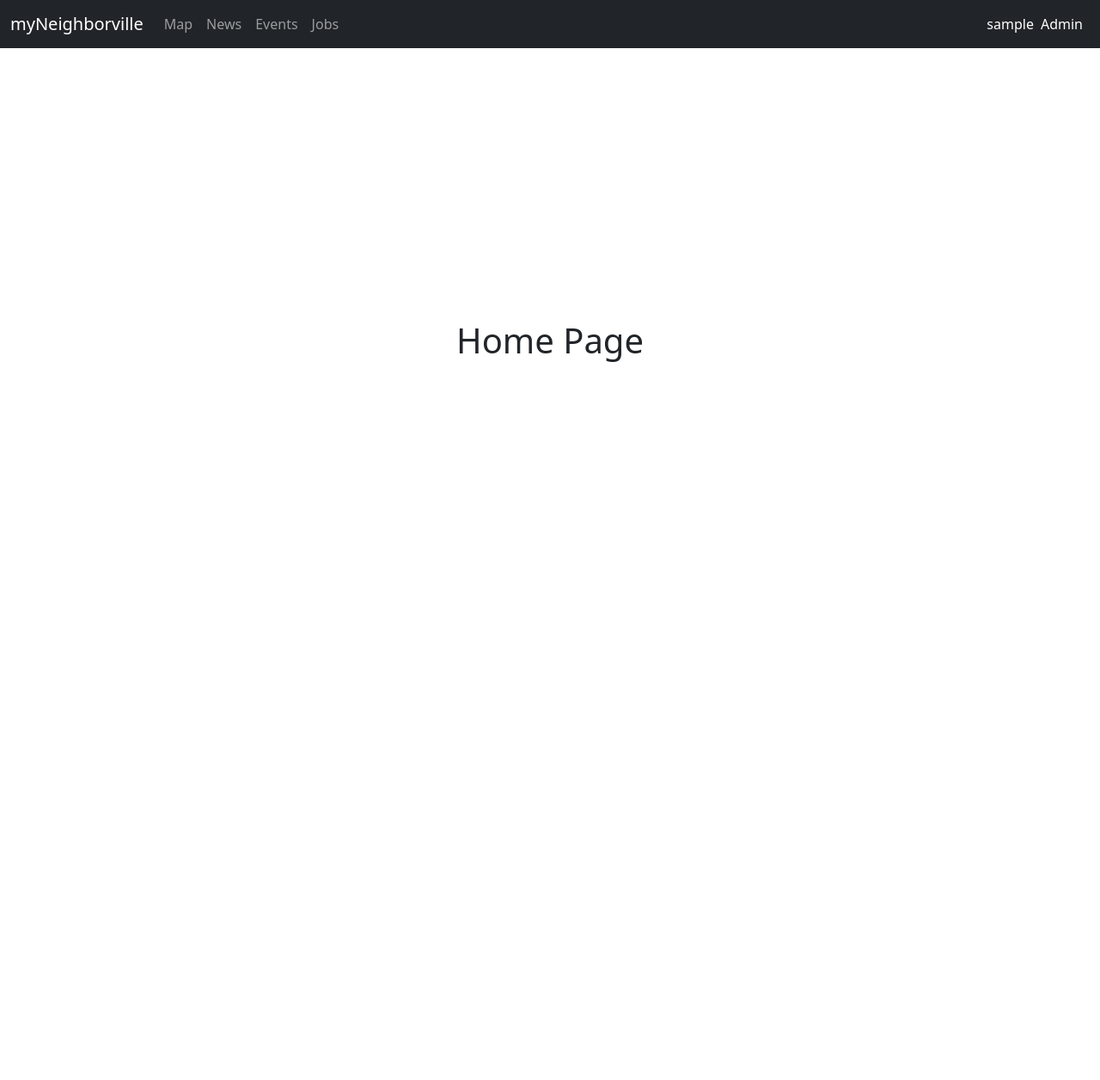
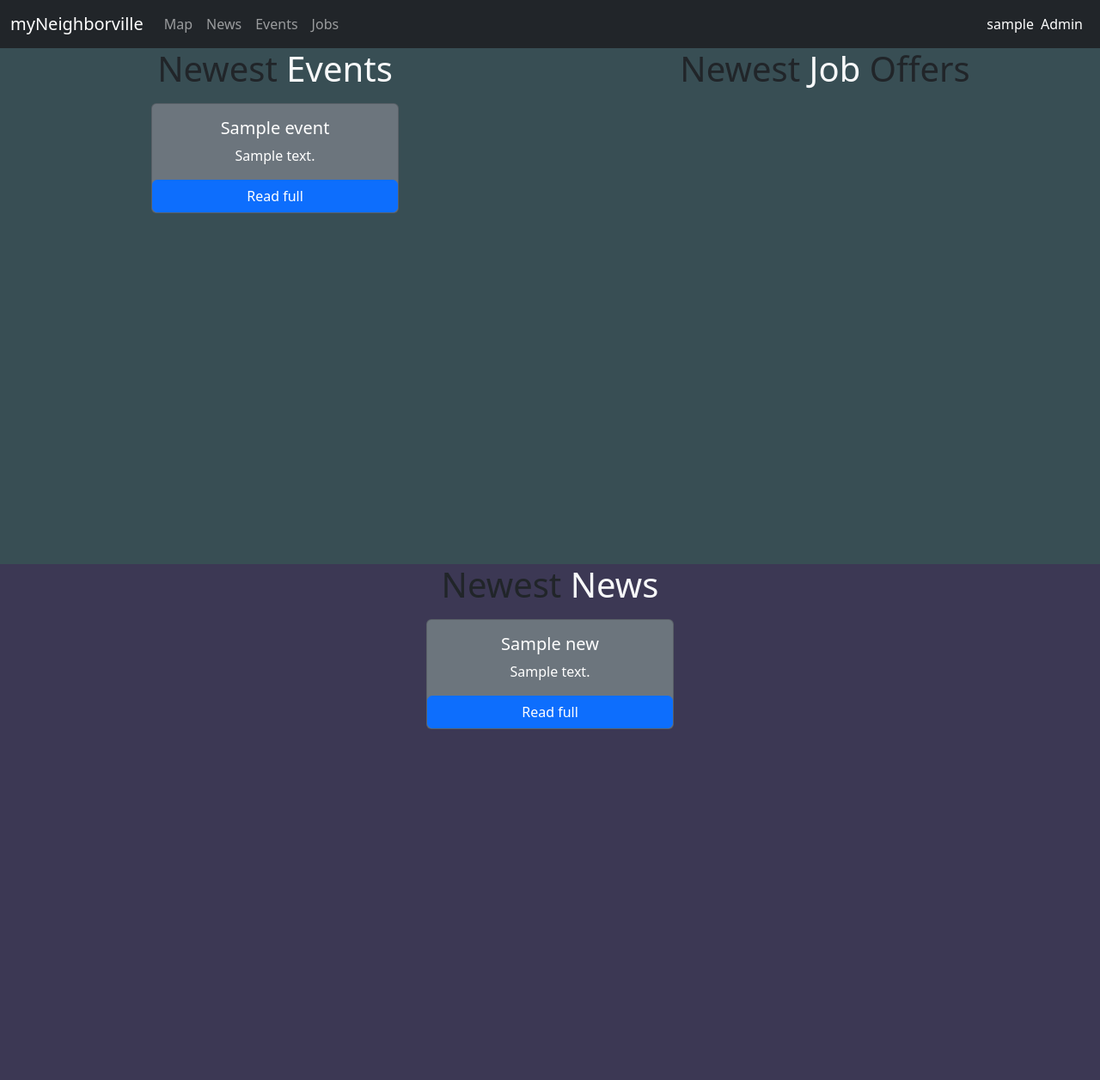
Before and after one commit to jakuboldziej/myneighborville.me, a Django app: page / in a window 1280 px wide. Shown: the whole page at 86% size. Before the commit the page ends 421 px from the top, so only its background shows below. Run offline with Django 3.2, Linux system fonts and the light colour scheme; a user stored in the database is signed in; tables that the repository leaves empty hold one stand-in row (values such as "Sample post"); data that the repository does not hold is empty.

Commit message:
geocoding

```diff
--- /dev/null
+++ b/locations.txt
@@ -0,0 +1,2 @@
+Wrocław = 51.1079, 17.0385
+rynek = 51.1104, 17.0310
--- /dev/null
+++ b/static/css/index.css
@@ -0,0 +1,23 @@
+#events{
+    width: 50%;
+    height: 600px;
+    overflow: scroll;
+    overflow-x: hidden;
+    background-color: rgb(56, 78, 84);
+}
+#jobs{
+    width: 50%;
+    height: 600px;
+    overflow: scroll;
+    overflow-x: hidden;
+    background-color: rgb(56, 78, 84);
+}
+#news{
+    width: 100%;
+    height: 600px;
+    background-color: rgb(60, 56, 84);
+}
+.card-body{
+    max-height: 200px;
+    overflow: hidden;
+}
--- a/templates/base.html
+++ b/templates/base.html
@@ -23,13 +23,13 @@
               <a class="nav-link" href="/map">Map</a>
             </li>
             <li class="nav-item">
-              <a class="nav-link" href="#">News</a>
+              <a class="nav-link" href="/news">News</a>
             </li>
             <li class="nav-item">
               <a class="nav-link" href="/events">Events</a>
             </li>
             <li class="nav-item">
-              <a class="nav-link" href="#">Jobs</a>
+              <a class="nav-link" href="/jobs">Jobs</a>
             </li>
           </ul>
           <span class="navbar-text">
--- a/templates/index.html
+++ b/templates/index.html
@@ -2,10 +2,58 @@
 {% load static %}
 {% block title %}Home{% endblock %}
 {% block head %}
+<link rel="stylesheet" href="{% static 'css/index.css' %}">
 
 {% endblock %}
 {% block main %}
-  <div class="position-absolute top-50 start-50 translate-middle">
-    <h1>Home Page</h1>
+  <div class="d-flex flex-wrap">
+    <div id="events">
+      <div class="d-flex justify-content-center">
+        <h1 class="text-dark">Newest <a href="/events" class="link-light text-decoration-none">Events</a></h1>
+      </div>
+      <div class="d-flex justify-content-center flex-wrap">
+        {% for event in events %}
+                <div class="events card text-center text-bg-secondary m-2" style="width: 18rem;">
+                    <div class="card-body">
+                      <h5 class="card-title">{{event.title}}</h5>
+                      <p class="card-text">{{event.description}}</p>
+                    </div>
+                    <a href="events/{{event.id}}" class="btn btn-primary">Read full</a>
+                </div>
+        {% endfor %}
+      </div>
+    </div>
+    <div id="jobs">
+      <div class="d-flex justify-content-center">
+        <h1 class="text-dark">Newest <a href="/jobs" class="link-light text-decoration-none">Job</a> Offers</h1>
+      </div>
+      <div class="d-flex justify-content-center flex-wrap">
+        {% for job in jobs %}
+                <div class="jobs card text-center text-bg-secondary m-2" style="width: 18rem;">
+                    <div class="card-body">
+                      <h5 class="card-title">{{job.title}}</h5>
+                      <p class="card-text">{{job.description}}</p>
+                    </div>
+                    <a href="jobs/{{job.id}}" class="btn btn-primary">Read full</a>
+                </div>
+        {% endfor %}
+      </div>
+    </div>
+    <div id="news">
+      <div class="d-flex justify-content-center">
+        <h1>Newest <a href="/news" class="link-light text-decoration-none">News</a></h1>
+      </div>
+      <div class="d-flex justify-content-center flex-wrap">
+        {% for newss in news %}
+                <div class="news card text-center text-bg-secondary m-2" style="width: 18rem;">
+                    <div class="card-body">
+                      <h5 class="card-title">{{newss.title}}</h5>
+                      <p class="card-text">{{newss.description}}</p>
+                    </div>
+                    <a href="news/{{newss.id}}" class="btn btn-primary">Read full</a>
+                  </div>
+        {% endfor %}
+      </div>
+    </div>
   </div>
 {% endblock %}
--- a/website/models.py
+++ b/website/models.py
@@ -13,6 +13,9 @@ class News(models.Model):
     user = models.ManyToManyField(WebsiteUser)
     title = models.CharField(max_length=100)
     description = models.TextField(max_length=10000)
+    createdAtDate = models.DateField()
+    createdAtTime = models.TimeField(auto_now=False, auto_now_add=False)
+    location = models.CharField(max_length=100)
 
     def __str__(self):
         return self.title
@@ -25,6 +28,7 @@ class Event(models.Model):
     dateEnd = models.DateField()
     timeStart = models.TimeField(auto_now=False, auto_now_add=False)
     timeEnd = models.TimeField(auto_now=False, auto_now_add=False)
+    location = models.CharField(max_length=100)
 
     def __str__(self):
         return self.title
@@ -37,3 +41,13 @@ class Marker(models.Model):
 
     def __str__(self):
         return self.title
+
+class Job(models.Model):
+    userId = models.IntegerField()
+    people = models.ManyToManyField(WebsiteUser)
+    title = models.CharField(max_length=100)
+    description = models.TextField(max_length=10000)
+    location = models.CharField(max_length=100)
+
+    def __str__(self):
+        return self.title
--- a/website/urls.py
+++ b/website/urls.py
@@ -6,16 +6,24 @@ urlpatterns = [
     # Views
     path('', views.index, name='index'),
     path('map/', views.map, name='map'),
+    path('news/', views.news, name='news'),
+    path('jobs/', views.jobs, name='jobs'),
     path('events/', views.events, name='events'),
+
     path('profile/<int:id>', views.profile, name='profile'),
-    path('add_marker/', views.addMarkerView, name="addMarkerView"),
-    path('add_news/', views.addNewsView, name="addNewsView"),
+    path('news/<int:id>', views.oneNews, name='oneNews'),
+    path('events/<int:id>', views.event, name='event'),
+    path('jobs/<int:id>', views.job, name='job'),
 
     # Events
-    path('add_event/', views.addEvent, name="addEvent"),
+    path('add_event/', views.addEvent, name='addEvent'),
+    path('add_news/', views.addNews, name='addNews'),
+    path('add_job/', views.addJob, name='addJob'),
+    path('add_marker/', views.addMarker, name='addMarker'),
+
 
     # Auth
-    path('', include("django.contrib.auth.urls")),
+    path('', include('django.contrib.auth.urls')),
     path('register/', views.register, name='register'),
     path('logout/', views.logout, name='logout'),
 ]
--- a/website/views.py
+++ b/website/views.py
@@ -1,35 +1,53 @@
 from django.shortcuts import render, redirect
 from django.contrib.auth import logout
+from django.contrib.auth.decorators import login_required
 from django.contrib.auth.hashers import make_password
 from django.contrib.auth.models import User
 from django.contrib import messages
-
 from django.conf import settings
 
 import datetime
 
-from .models import WebsiteUser, Event, News, Marker
+from .models import WebsiteUser, Event, News, Marker, Job
 
 # 404 Handling
 def view_page_not_found(request, exception):
     return render(request, '404.html')
 
 # Views
+@login_required
 def index(request):
+    events = Event.objects.all().order_by('-id')[:6]
+    news = News.objects.all().order_by('-id')[:6]
+    jobs = Job.objects.all().order_by('-id')[:6]
     context = {
-
+        'events': events,
+        'news': news,
+        'jobs': jobs,
     }
     return render(request, 'index.html', context)
 
+@login_required
 def map(request):
     markers = Marker.objects.all()
     api_key = settings.GOOGLE_API_KEY
+    userLocation = WebsiteUser.objects.get(id=request.user.id).location
     context = {
         'markers': markers,
         'api_key': api_key,
+        'userLocation': userLocation,
     }
     return render(request, 'map.html', context)
 
+@login_required
+def news(request):
+    news = News.objects.all().order_by('-id')
+    context = {
+        'news': news,
+    }
+    return render(request, 'news.html', context)
+
+@login_required
 def events(request):
     events = Event.objects.all().order_by('-id')
     context = {
@@ -37,39 +55,61 @@ def events(request):
     }
     return render(request, 'events.html', context)
 
+@login_required
+def jobs(request):
+    jobs = Job.objects.all().order_by('-id')
+    context = {
+        'jobs': jobs,
+    }
+    return render(request, 'jobs.html', context)
+
+# Views with params
+@login_required
 def profile(request, id):
     currentUser = User.objects.get(id=id)
     currentWebsiteUser = WebsiteUser.objects.get(user=currentUser)
     userEvents = Event.objects.filter(user=currentWebsiteUser).order_by('id')
     userNews = News.objects.filter(user=currentWebsiteUser)
+    userJobs = Job.objects.filter(userId=currentWebsiteUser.id)
     request.session["currentWebsiteUser"] = currentWebsiteUser.id
 
     context = {
         'currentUser': currentUser,
         'userEvents': userEvents,
         'userNews': userNews,
+        'userJobs': userJobs,
     }
     return render(request, 'profile.html', context)
 
-def addMarkerView(request):
-    if request.method == 'POST':
-        location = request.POST['location']
-        title = request.POST['title']
-        content = request.POST['content']
-        locSplit = location.split(', ')
-        lat = locSplit[0]
-        lng = locSplit[1]
+@login_required
+def oneNews(request, id):
+    oneNews = News.objects.get(id=id)
+    context = {
+        'oneNews': oneNews,
+    }
+    return render(request, 'oneNews.html', context)
 
-        # return redirect('/addMarker/' + location + '/' + title + '/' + content)
-        return redirect('/map')
-    else:
-        return render(request, 'addMarker.html')
+@login_required
+def event(request, id):
+    event = Event.objects.get(id=id)
+    context = {
+        'event': event,
+    }
+    return render(request, 'event.html', context)
 
-def addNewsView(request):
-
-    return render(request, 'addNews.html')
+@login_required
+def job(request, id):
+    job = Job.objects.get(id=id)
+    userId = int(job.userId)
+    createdBy = WebsiteUser.objects.get(id=userId)
+    context = {
+        'job': job,
+        'createdBy': createdBy
+    }
+    return render(request, 'job.html', context)
 
 # Events
+@login_required
 def addEvent(request):
     if request.method == "POST":
         currentUser = User.objects.get(id=request.user.id)
@@ -93,10 +133,79 @@ def addEvent(request):
 
         return redirect('/profile/' + str(currentWebsiteUser))
     else:
+        return render(request, 'addEvent.html')
+
+@login_required
+def addNews(request):
+    if request.method == "POST":
+        currentUser = User.objects.get(id=request.user.id)
+        currentWebsiteUser = WebsiteUser.objects.get(user=currentUser)
+        users = [currentWebsiteUser]
+        title = request.POST['title']
+        description = request.POST['description']
+
+        newNews = News.objects.create(
+            title=title,
+            description=description,
+            createdAtDate=datetime.datetime.today(),
+            createdAtTime=datetime.datetime.utcnow(),
+            location=currentWebsiteUser.location
+            )
+        newNews.user.set(users)
+        newNews.save()
+
+        currentWebsiteUser = request.session["currentWebsiteUser"]
+
+        return redirect('/profile/' + str(currentWebsiteUser))
+    else:
+        return render(request, 'addNews.html')
+
+@login_required
+def addJob(request):
+    if request.method == "POST":
+        currentUser = User.objects.get(id=request.user.id)
+        currentWebsiteUser = WebsiteUser.objects.get(user=currentUser)
+        title = request.POST['title']
+        description = request.POST['description']
+
+        newJob = Job.objects.create(
+            userId=currentWebsiteUser.id,
+            title=title,
+            description=description,
+            location=currentWebsiteUser.location
+            )
+        newJob.save()
+
+        currentWebsiteUser = request.session["currentWebsiteUser"]
+
+        return redirect('/profile/' + str(currentWebsiteUser))
+    else:
+        return render(request, 'addJob.html')
+
+@login_required
+def addMarker(request):
+    api_key = settings.GOOGLE_API_KEY
+    if request.method == 'POST':
+        location = request.POST['location']
+        title = request.POST['title']
+        content = request.POST['content']
+        locSplit = location.split(', ')
+        lat = locSplit[0]
+        lng = locSplit[1]
+
+        newMarker = Marker.objects.create(
+            latitude=lat,
+            longitude=lng,
+            title=title,
+            content=content
+        )
+        newMarker.save()
+        return redirect('/map')
+    else:
         context = {
-
+            'api_key': api_key,
         }
-        return render(request, 'addEvent.html', context)
+        return render(request, 'addMarker.html', context)
 
 # Auth
 def logout(request):
@@ -117,6 +226,9 @@ def register(request):
         if password != password2:
             messages.info(request, 'Passwords don\'t match!')
             return redirect("/register")
+        # elif len(password) < 6:
+            # messages.warning(request, "Password must be at least 6 characters long.")
+            # return redirect('/register')
         else:
             new_user = User.objects.create(
                 username=username,
```
Also changed, not shown: static/css/profile.css (+12 -8 lines), static/js/main.js (+9 -7 lines), templates/addMarker.html (+57 -2 lines), templates/event.html (added, +21 -0 lines), templates/job.html (added, +19 -0 lines), templates/jobs.html (+25 -0 lines), templates/map.html (+26 -50 lines), templates/news.html (+24 -0 lines), templates/oneNews.html (added, +21 -0 lines), templates/profile.html (+26 -8 lines), website/admin.py (+12 -7 lines).
